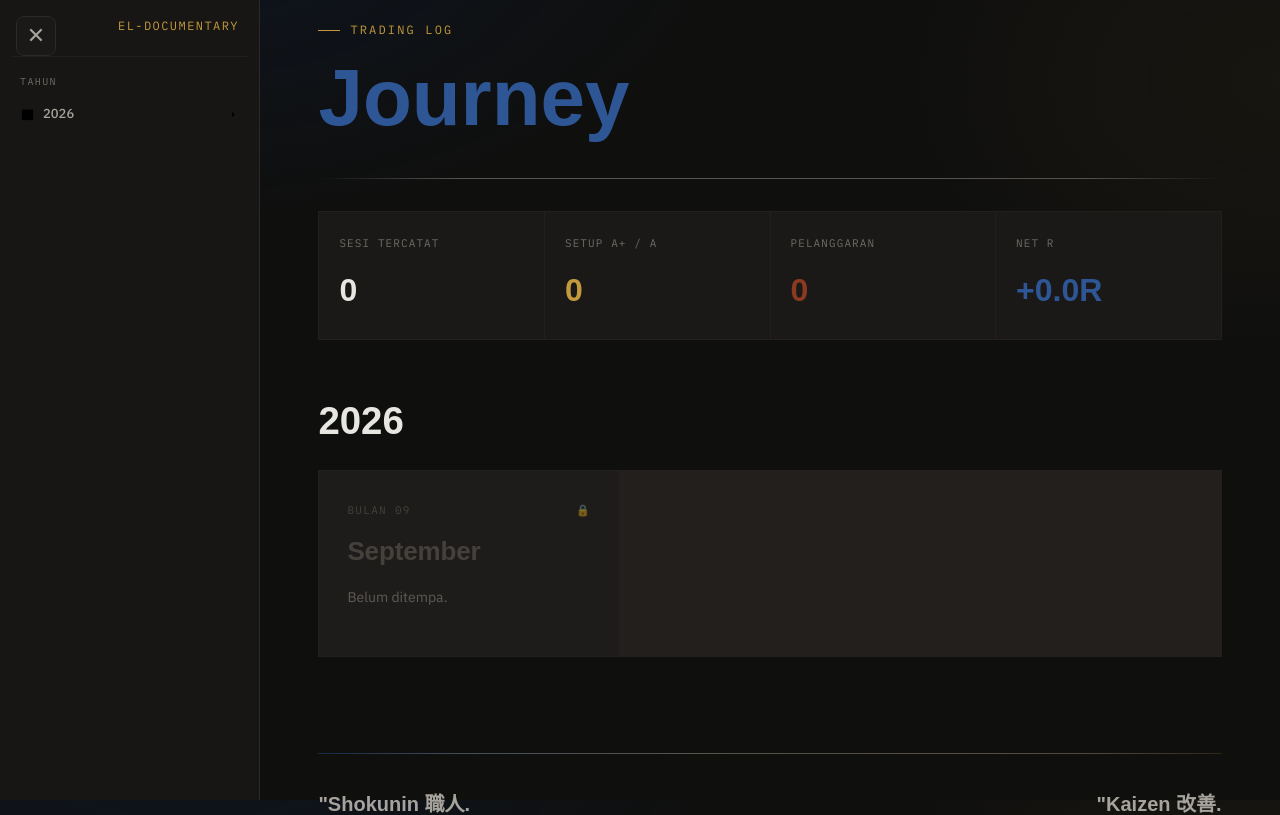
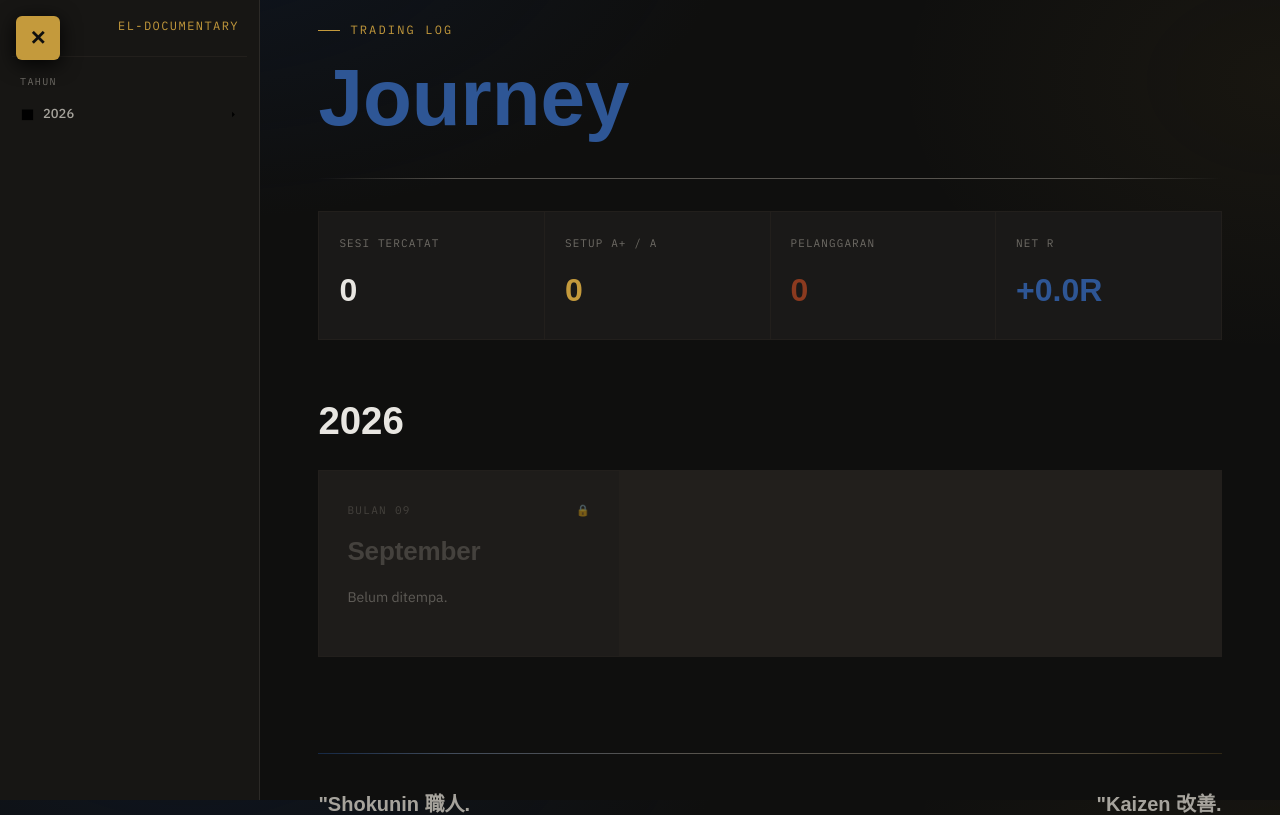
Before and after one commit to Eleven-stack11/the-tempering, a Next.js app: page / in a window 1280 px wide. Shown: the top 815 px of the page. Built offline with nearby package versions, Linux system fonts and the light colour scheme; a web font is replaced by a local one.

Commit message:
Update Sidebar.tsx

```diff
--- a/app/components/Sidebar.tsx
+++ b/app/components/Sidebar.tsx
@@ -68,41 +68,42 @@ export default function Sidebar({ months }: { months: MonthItem[] }) {
 
   return (
     <>
-      {/* ===== TOMBOL TOGGLE — INLINE STYLE, PASTI MUNCUL ===== */}
+      {/* ===== TOMBOL TOGGLE — EMAS, PASTI TERLIHAT ===== */}
       <div
         style={{
           position: 'fixed',
           top: '16px',
           left: '16px',
-          zIndex: 9999999,
+          zIndex: 99999999,
           display: 'block',
         }}
       >
         <button
           onClick={toggleSidebar}
           style={{
-            background: '#1A1918',
-            border: '1px solid #2C2A27',
-            borderRadius: '8px',
-            padding: '6px 10px',
-            color: '#A6A39C',
-            fontSize: '22px',
-            lineHeight: '1',
+            background: '#C49A3C', // EMAS
+            color: '#0F0F0E',      // Teks hitam
+            border: 'none',
+            borderRadius: '6px',
+            padding: '8px 12px',
+            fontSize: '20px',
+            fontWeight: 'bold',
             cursor: 'pointer',
             display: 'flex',
             alignItems: 'center',
             justifyContent: 'center',
-            width: '40px',
-            height: '40px',
-            transition: 'background 0.2s, color 0.2s',
+            width: '44px',
+            height: '44px',
+            boxShadow: '0 4px 20px rgba(0,0,0,0.9)',
+            transition: 'transform 0.2s, background 0.2s',
           }}
           onMouseEnter={(e) => {
-            e.currentTarget.style.background = '#2C2A27';
-            e.currentTarget.style.color = '#E8E6E1';
+            e.currentTarget.style.transform = 'scale(1.05)';
+            e.currentTarget.style.background = '#D4AF37';
           }}
           onMouseLeave={(e) => {
-            e.currentTarget.style.background = '#1A1918';
-            e.currentTarget.style.color = '#A6A39C';
+            e.currentTarget.style.transform = 'scale(1)';
+            e.currentTarget.style.background = '#C49A3C';
           }}
           aria-label="Toggle Sidebar"
         >
```
